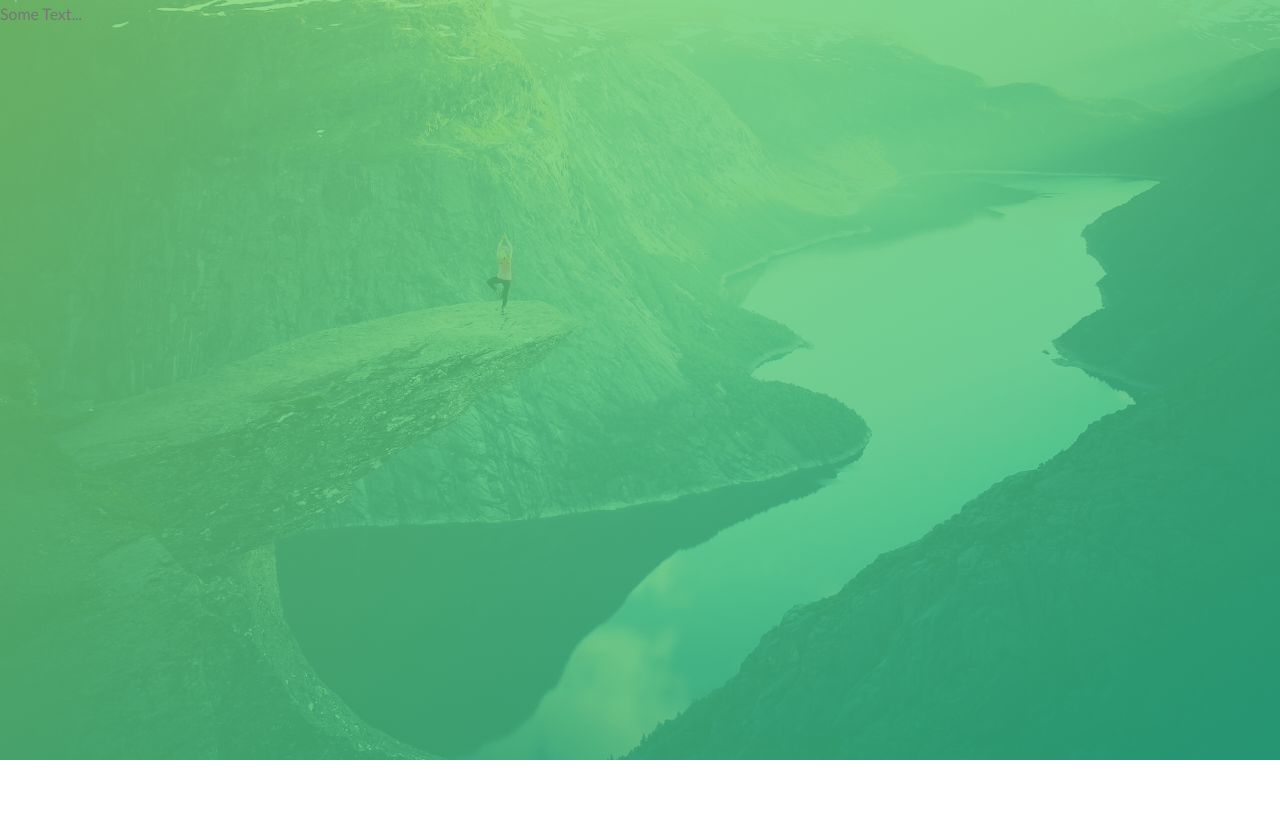
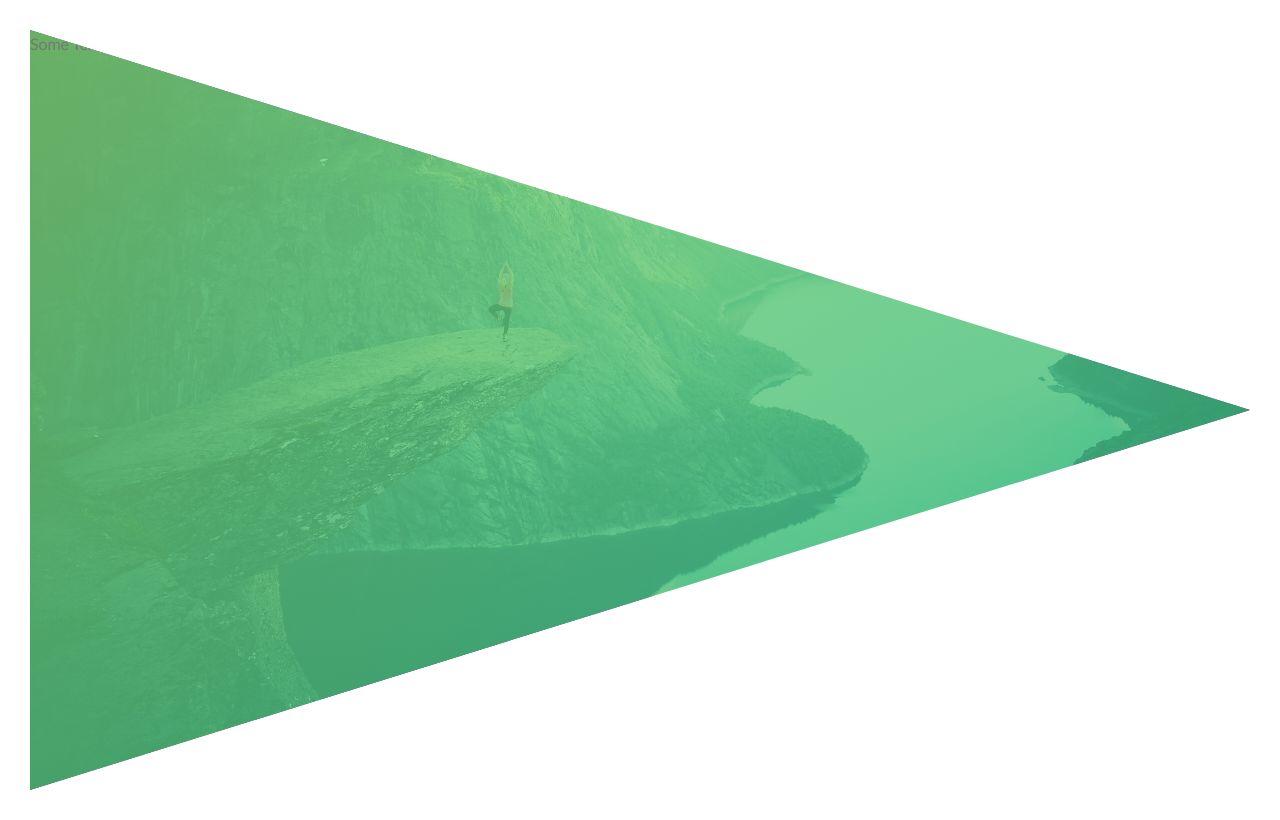
Before and after one commit to Blue-Eyes-FrontEnd-Dragon/Natours, a website: page public/index.html in a window 1280 px wide. Drawn offline with Linux system fonts and the light colour scheme.

Commit message:
Triangle clip challenge

```diff
--- a/assets/sass/partials/_global.scss
+++ b/assets/sass/partials/_global.scss
@@ -6,6 +6,7 @@
 }
 
 body {
+    padding: 30px; /** White page border **/
     font-family: "Lato", sans-serif;
     font-weight: 400;
     font-size: 16px;
--- a/assets/sass/partials/_header.scss
+++ b/assets/sass/partials/_header.scss
@@ -1,8 +1,13 @@
 .header {
     height: 95vh;
     background-image:
-        linear-gradient(to right bottom, $light-green-opaque, $dark-green-opaque),
+        linear-gradient(
+            to right bottom,
+            $light-green-opaque,
+            $dark-green-opaque
+        ),
         url('/assets/images/hero.jpg');
     background-size: cover;
     background-position: top;
+    clip-path: polygon(0 0,100% 50%, 100% 50%,0 100%);
 }
```
Also changed, not shown: public/css/main.css, public/css/main.min.css, 1 other file.
